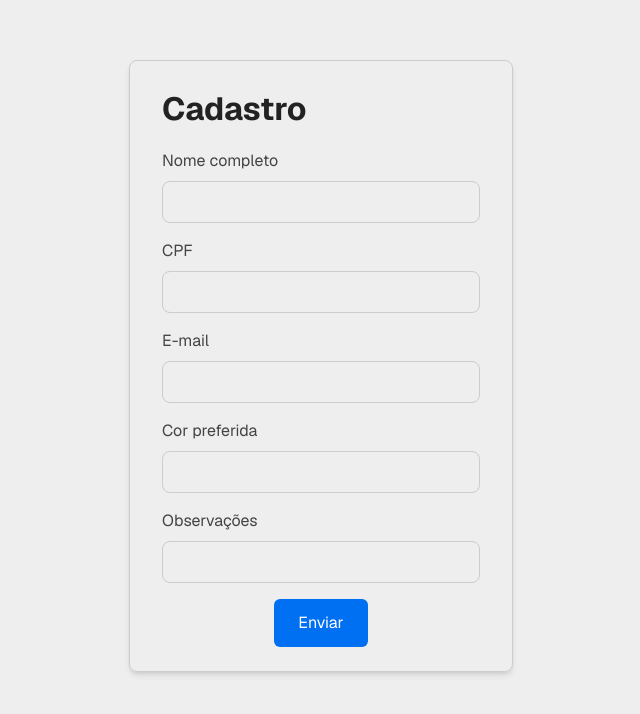
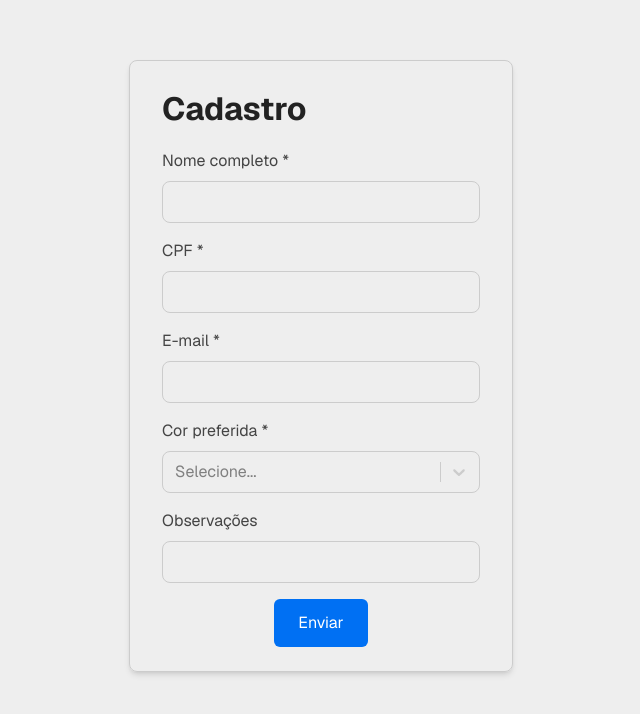
Before and after one commit to lipe-pepe/eteg-challenge, a Next.js app in the folder frontend/: page / in a window 1280 px wide. Shown: the part 104-818 px from the top of the page, without its empty margins (319-959 px from the left). Built offline with nearby package versions, Linux system fonts and the light colour scheme.

Commit message:
feat: :sparkles: created color select

```diff
--- a/frontend/src/app/globals.css
+++ b/frontend/src/app/globals.css
@@ -37,9 +37,8 @@ p {
   margin-bottom: 1rem;
 }
 
-/* Inputs e textarea */
-input,
-textarea {
+/* Inputs */
+input {
   width: 100%;
   padding: 0.5rem;
   border: 1px solid #ccc;
@@ -48,8 +47,7 @@ textarea {
   transition: border-color 0.2s, box-shadow 0.2s;
 }
 
-input:focus,
-textarea:focus {
+input:focus {
   border-color: #0070f3;
   box-shadow: 0 0 0 3px rgba(0, 112, 243, 0.2);
   outline: none;
--- /dev/null
+++ b/frontend/src/components/ColorSelect.tsx
@@ -0,0 +1,59 @@
+import { colorOptions } from "@/constants/colorOptions";
+import { useController } from "react-hook-form";
+import Select from "react-select";
+import { Control } from "react-hook-form";
+import { ClientFormData } from "@/schemas/clientSchema";
+
+interface ColorSelectProps {
+  control: Control<ClientFormData>;
+  name: keyof ClientFormData;
+}
+
+export const ColorSelect = ({ control, name }: ColorSelectProps) => {
+  const {
+    field: { onChange, value },
+  } = useController({
+    name,
+    control,
+  });
+
+  return (
+    <Select
+      options={colorOptions}
+      value={colorOptions.find((option) => option.value === value)}
+      onChange={(val) => onChange(val?.value || "")}
+      placeholder="Selecione..."
+      styles={{
+        control: (provided, state) => ({
+          ...provided,
+          width: "100%",
+          padding: "2px",
+          border: "1px solid #ccc",
+          borderRadius: "8px",
+          fontSize: "1rem",
+          boxShadow: state.isFocused
+            ? "0 0 0 3px rgba(0, 112, 243, 0.2)"
+            : undefined,
+          borderColor: state.isFocused ? "#0070f3" : "#ccc",
+          "&:hover": { borderColor: "#0070f3" },
+          backgroundColor: "transparent",
+        }),
+      }}
+      formatOptionLabel={(option) => (
+        <div style={{ display: "flex", alignItems: "center" }}>
+          <span
+            style={{
+              display: "inline-block",
+              width: "16px",
+              height: "16px",
+              backgroundColor: option.value,
+              borderRadius: "4px",
+              marginRight: "8px",
+            }}
+          ></span>
+          {option.label}
+        </div>
+      )}
+    />
+  );
+};
--- a/frontend/src/components/Form.tsx
+++ b/frontend/src/components/Form.tsx
@@ -2,31 +2,13 @@
 
 import { useForm, SubmitHandler } from "react-hook-form";
 import { zodResolver } from "@hookform/resolvers/zod";
-import * as z from "zod";
 import { formatCpf } from "@/utils/formatCpf";
 import { createClient } from "@/services/clients/createClient";
 import { useState } from "react";
 import { Modal } from "./Modal";
 import { Button } from "./Button";
-
-const formSchema = z.object({
-  name: z
-    .string()
-    .min(1, { message: "Nome é obrigatório" })
-    .includes(" ", { message: "Digite o nome completo" }),
-  cpf: z
-    .string()
-    .min(1, { message: "CPF é obrigatório" })
-    .regex(/^\d{3}\.\d{3}\.\d{3}-\d{2}$/, { message: "CPF inválido" }),
-  email: z
-    .string()
-    .min(1, { message: "E-mail é obrigatório" })
-    .email({ message: "Formato do email inválido" }),
-  favColor: z.string().min(1, { message: "Cor preferida é obrigatória" }),
-  notes: z.string().optional(),
-});
-
-type FormInputs = z.infer<typeof formSchema>;
+import { ColorSelect } from "./ColorSelect";
+import { ClientFormData, clientSchema } from "@/schemas/clientSchema";
 
 export const Form = () => {
   const [modalOpen, setModalOpen] = useState(false);
@@ -34,15 +16,21 @@ export const Form = () => {
   const [modalType, setModalType] = useState<"success" | "error">("success");
 
   const {
+    control,
+    handleSubmit,
     register,
-    handleSubmit,
+    reset,
     formState: { errors },
-    reset,
   } = useForm({
-    resolver: zodResolver(formSchema),
+    resolver: zodResolver(clientSchema),
+    defaultValues: {
+      favColor: "",
+    },
   });
 
-  const onSubmit: SubmitHandler<FormInputs> = async (data: FormInputs) => {
+  const onSubmit: SubmitHandler<ClientFormData> = async (
+    data: ClientFormData
+  ) => {
     try {
       await createClient(data);
       setModalType("success");
@@ -67,12 +55,12 @@ export const Form = () => {
       <h1>Cadastro</h1>
       <form onSubmit={handleSubmit(onSubmit)}>
         <div className="my-4">
-          <h3>Nome completo</h3>
+          <h3>Nome completo *</h3>
           <input {...register("name")} />
           {errors.name && (
             <span className="input-error">{errors.name.message}</span>
           )}
-          <h3>CPF</h3>
+          <h3>CPF *</h3>
           <input
             {...register("cpf", {
               onChange: (e) => {
@@ -83,13 +71,13 @@ export const Form = () => {
           {errors.cpf && (
             <span className="input-error">{errors.cpf.message}</span>
           )}
-          <h3>E-mail</h3>
+          <h3>E-mail *</h3>
           <input {...register("email")} />
           {errors.email && (
             <span className="input-error">{errors.email.message}</span>
           )}
-          <h3>Cor preferida</h3>
-          <input {...register("favColor")} />
+          <h3>Cor preferida *</h3>
+          <ColorSelect control={control} name="favColor" />
           {errors.favColor && (
             <span className="input-error">{errors.favColor.message}</span>
           )}
--- /dev/null
+++ b/frontend/src/constants/colorOptions.ts
@@ -0,0 +1,9 @@
+export const colorOptions = [
+  { value: "#E57373", label: "Vermelho" },
+  { value: "#FFB74D", label: "Laranja" },
+  { value: "#FFF176", label: "Amarelo" },
+  { value: "#81C784", label: "Verde" },
+  { value: "#64B5F6", label: "Azul" },
+  { value: "#7986CB", label: "Anil" },
+  { value: "#BA68C8", label: "Violeta" },
+];
--- /dev/null
+++ b/frontend/src/schemas/clientSchema.ts
@@ -0,0 +1,20 @@
+import * as z from "zod";
+
+export const clientSchema = z.object({
+  name: z
+    .string()
+    .min(1, { message: "Nome é obrigatório" })
+    .includes(" ", { message: "Digite nome e sobrenome separados por espaço" }),
+  cpf: z
+    .string()
+    .min(1, { message: "CPF é obrigatório" })
+    .regex(/^\d{3}\.\d{3}\.\d{3}-\d{2}$/, { message: "CPF inválido" }),
+  email: z
+    .string()
+    .min(1, { message: "E-mail é obrigatório" })
+    .email({ message: "Formato do email inválido" }),
+  favColor: z.string().min(1, "Cor preferida é obrigatória"),
+  notes: z.string().optional(),
+});
+
+export type ClientFormData = z.infer<typeof clientSchema>;
```
